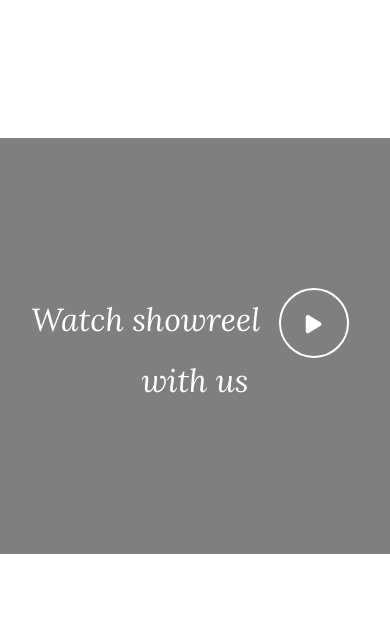
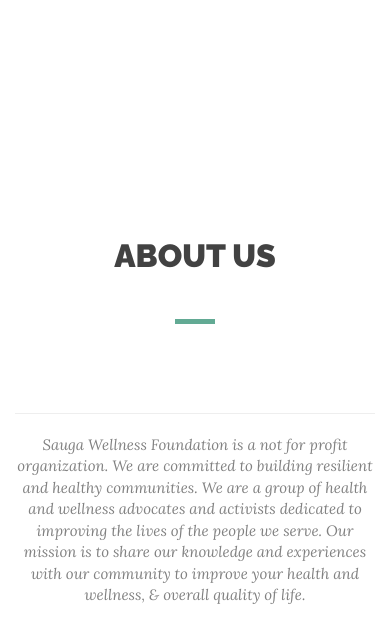
Before and after one commit to serendevity/saugawellness_com, a plain HTML site: page index.html in a window 390 px wide. Shown: the part 4000-4619 px from the top of the page. Drawn offline with nearby package versions, Linux system fonts and the light colour scheme; a script that the page names is missing.

Commit message:
remove show reel / video section
also added phone number

```diff
--- a/index.html
+++ b/index.html
@@ -263,17 +263,6 @@
                     </div>
                 </div>
             </section>
-            <section class="watch bg-img">
-                <div class="container">
-                    <div class="row">
-                        <div class="col-sm-12">
-                            <span>Watch showreel</span>
-                            <a class="popup-youtube btn" href="https://www.youtube.com/embed/2FGR-OspxsU"><span class="fa fa-play"></span></a>
-                            <span>with us</span>
-                        </div>
-                    </div>
-                </div>
-            </section>
             <section id="about-me" class="About me section">
                 <div class="container">
                     <h2 class="title">About Us </h2>
@@ -378,7 +367,7 @@
                                 </div>
                                 <div class="vira-card-content">
                                     <h3>phone</h3>
-                                    <p>1-800-555-3232
+                                    <p>1-416-651-0420
 
                                     </p>
                                 </div>
```
